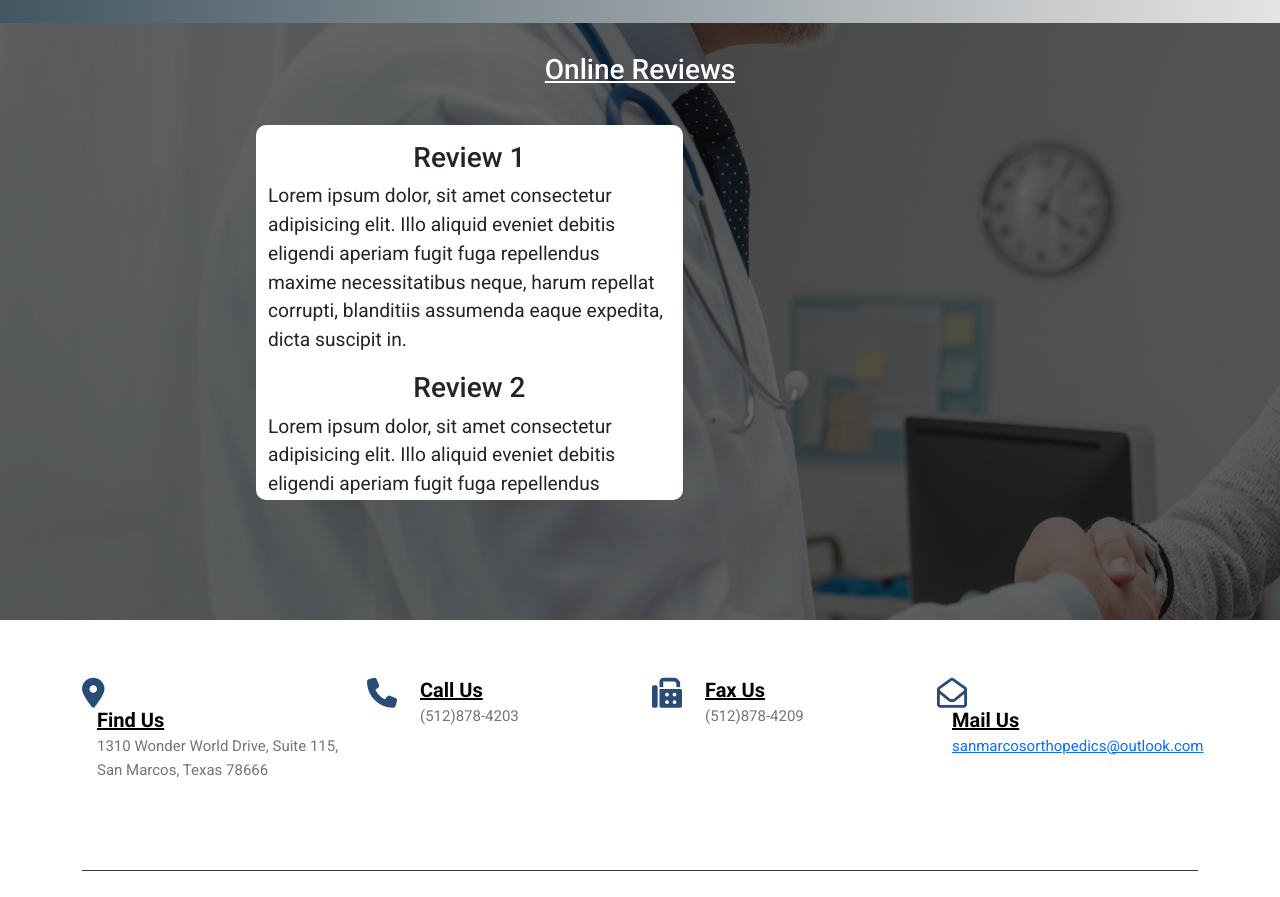
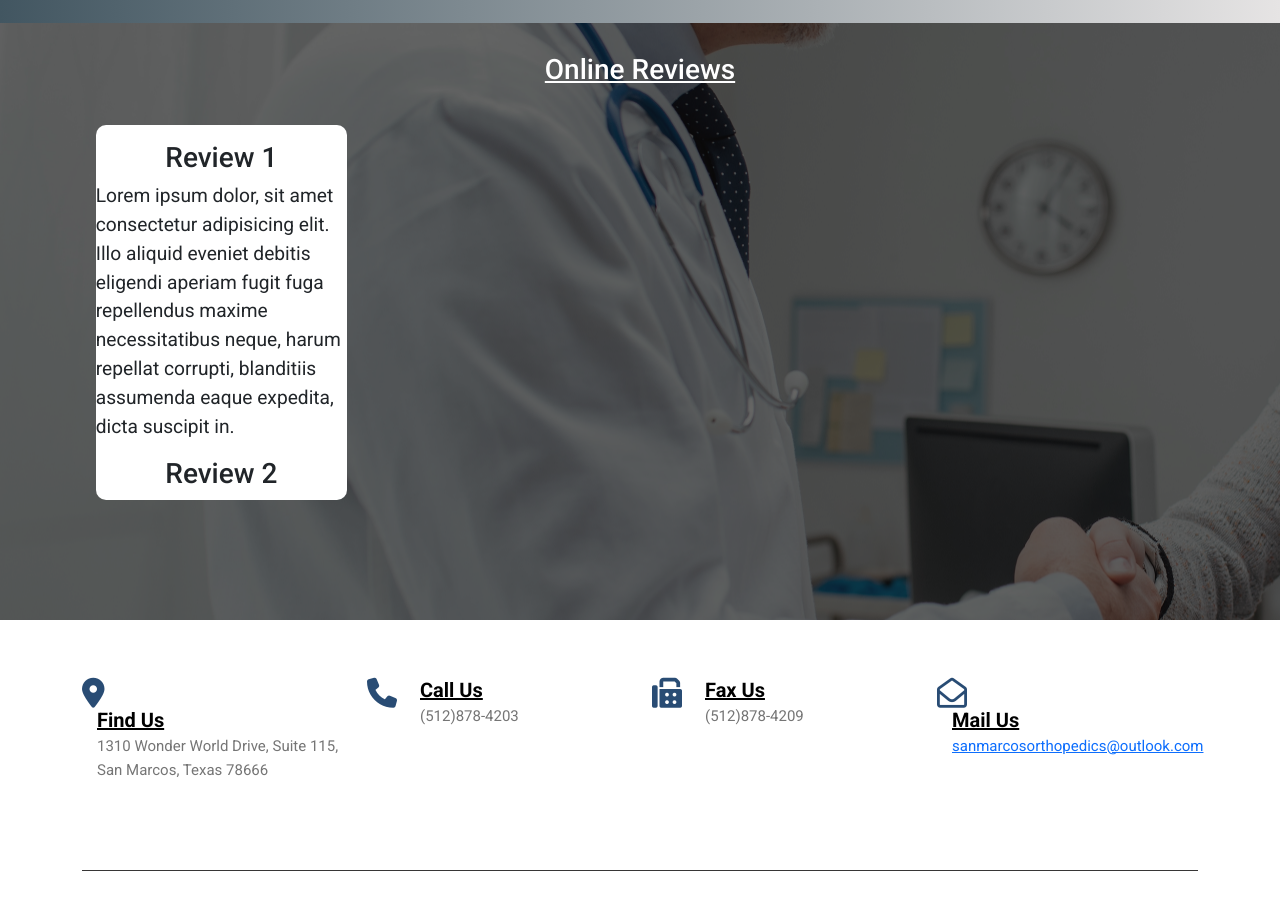
Before and after one commit to ceeya12/sanmarcos_orthopedics, a website: page dist/index.html in a window 1280 px wide. Shown: the part 4760-5657 px from the top of the page. Drawn offline with nearby package versions, Linux system fonts and the light colour scheme; a script that the page names is missing.

Commit message:
commit index

```diff
--- a/dist/index.html
+++ b/dist/index.html
@@ -639,8 +639,8 @@
                 <h3>Online Reviews</h3>
             </div>
         </div>
-        <div class="row" style="padding-bottom: 120px;">
-            <div class="col-sm-4 google_review_container">
+        <div class="col-sm-4" style="padding-bottom: 120px;">
+            <div class="google_review_container">
                 <p>
                 <h3 class="d-flex justify-content-center">Review 1</h3>
                 Lorem ipsum dolor, sit amet consectetur adipisicing elit. Illo aliquid eveniet debitis eligendi
```
